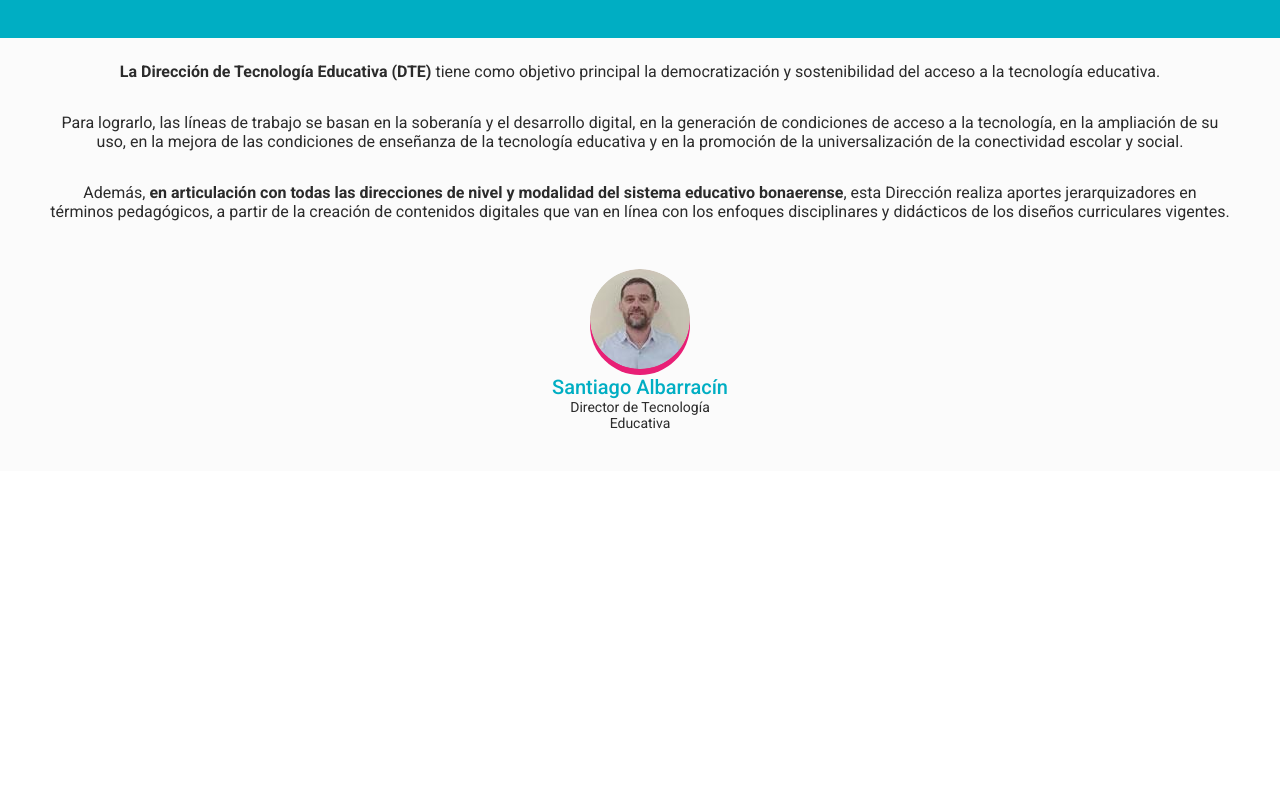
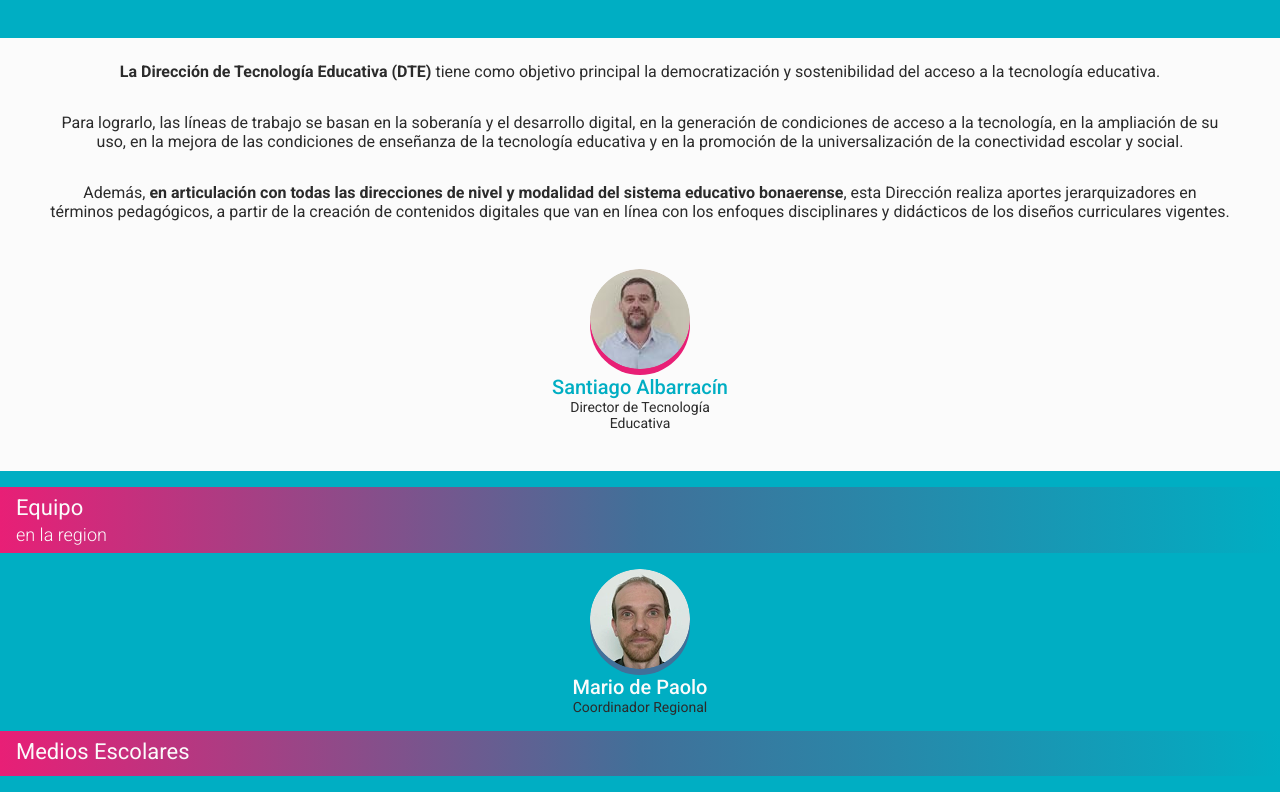
Before and after one commit to MarcosLabra/R19-WEB, a React (Vite) app: page / in a window 1280 px wide. Shown: the part 2252-3044 px from the top of the page. Before the commit the page ends 2723 px from the top, so only its background shows below. Built offline with nearby package versions, Linux system fonts and the light colour scheme.

Commit message:
preparo la seccion equipo

```diff
--- a/src/App.jsx
+++ b/src/App.jsx
@@ -1,6 +1,7 @@
 import Cover from './UI/Cover'
 import Dte from './UI/Dte'
 import EnTerritorio from './UI/EnTerritorio'
+import Equipo from './UI/Equipo'
 
 function App() {
   return (
@@ -8,6 +9,7 @@ function App() {
       <Cover />
       <EnTerritorio />
       <Dte />
+      <Equipo />
     </>
   )
 }
--- a/src/UI/Dte.jsx
+++ b/src/UI/Dte.jsx
@@ -24,6 +24,7 @@ const Dte = () => {
                 image={Santiago}
                 name="Santiago Albarracín"
                 subtitle="Director de Tecnología Educativa"
+                titleColor="#00AEC3"
                 circleColor="#E81F76"
             />
         </section>
--- a/src/UI/EnTerritorio.jsx
+++ b/src/UI/EnTerritorio.jsx
@@ -1,6 +1,6 @@
 import React from 'react'
 import styles from "./EnTerritorio.module.css";
-import SectionTitle2lines from "../components/SectionTitle2lines"
+import SectionTitle from "../components/SectionTitle"
 import AccionesCard from '../components/AccionesCard';
 import asistTecnica from '../assets/asistTecnica.png';
 import capDoc from '../assets/capDoc.png';
@@ -21,7 +21,7 @@ const acciones = [
 const EnTerritorio = () => {
     return (
         <section className={styles.container}>
-            <SectionTitle2lines
+            <SectionTitle
                 title="Tecnología Educativa"
                 subtitle="en Territorio"
                 paddingLeft="16px"
--- /dev/null
+++ b/src/UI/Equipo.jsx
@@ -0,0 +1,33 @@
+import React from 'react'
+import SectionTitle from '../components/SectionTitle'
+import styles from "./Equipo.module.css"
+import DirectorCard from '../components/DirectorCard'
+import Mario from '../assets/Mario.png'
+
+const Equipo = () => {
+    return (
+        <section className={styles.container}>
+            <SectionTitle
+                title="Equipo"
+                subtitle="en la region"
+                paddingLeft="16px"
+            />
+            <div className={styles.equipoContainer}>
+                <DirectorCard
+                    image={Mario}
+                    name="Mario de Paolo"
+                    subtitle="Coordinador Regional"
+                    titleColor="#fbfbfb"
+                    circleColor="#417099"
+                />
+            </div>
+            <SectionTitle
+                title="Medios Escolares"
+                subtitle=""
+                paddingLeft="16px"
+            />
+        </section>
+    )
+}
+
+export default Equipo
--- /dev/null
+++ b/src/UI/Equipo.module.css
@@ -0,0 +1,10 @@
+.container {
+  padding: 16px 0;
+  background-color: var(--cian-vibrante);
+}
+
+.equipoContainer {
+  display: flex;
+  flex-direction: column;
+  align-items: center;
+}
--- a/src/components/DirectorCard.jsx
+++ b/src/components/DirectorCard.jsx
@@ -1,7 +1,7 @@
 import React from 'react';
 import './DirectorCard.module.css'; // estilos en archivo aparte (abajo te paso)
 
-const DirectorCard = ({ image, name, subtitle, circleColor }) => {
+const DirectorCard = ({ image, name, subtitle, titleColor, circleColor }) => {
   // Establecer el color del círculo dinámicamente
   const circleStyle = {
     backgroundColor: circleColor || 'var(--rosa-vibrante)', // Si no se pasa un color, usa el predeterminado
@@ -13,7 +13,7 @@ const DirectorCard = ({ image, name, subtitle, circleColor }) => {
         <img src={image} alt={name} className="director-img" />
         <div className="subrayado-circular" style={circleStyle}></div>
       </div>
-      <h3 className="director-nombre">{name}</h3>
+      <h3 className="director-nombre" style={{ color: titleColor }}>{name}</h3>
       <p className="director-subtitulo">{subtitle}</p>
     </div>
   );
--- a/src/components/SectionTitle2lines.jsx
+++ b/src/components/SectionTitle.jsx
@@ -1,7 +1,7 @@
 import React from 'react';
-import styles from './SectionTitle2lines.module.css';
+import styles from './SectionTitle.module.css';
 
-const SectionTitle2lines = ({ title, subtitle, paddingLeft = '0px' }) => {
+const SectionTitle = ({ title, subtitle, paddingLeft = '0px' }) => {
     return (
         <div className={styles.wrapper} style={{ paddingLeft }}>
             <h3 className={styles.title}>{title}</h3>
@@ -10,4 +10,4 @@ const SectionTitle2lines = ({ title, subtitle, paddingLeft = '0px' }) => {
     );
 };
 
-export default SectionTitle2lines;
+export default SectionTitle;
```
Also changed, not shown: src/UI/EquipoCard.jsx (added, +10 -0 lines), src/UI/EquipoCard.module.css (added), src/assets/Mario.png (added), src/components/SectionTitle.module.css (renamed from src/components/SectionTitle2lines.module.css).
